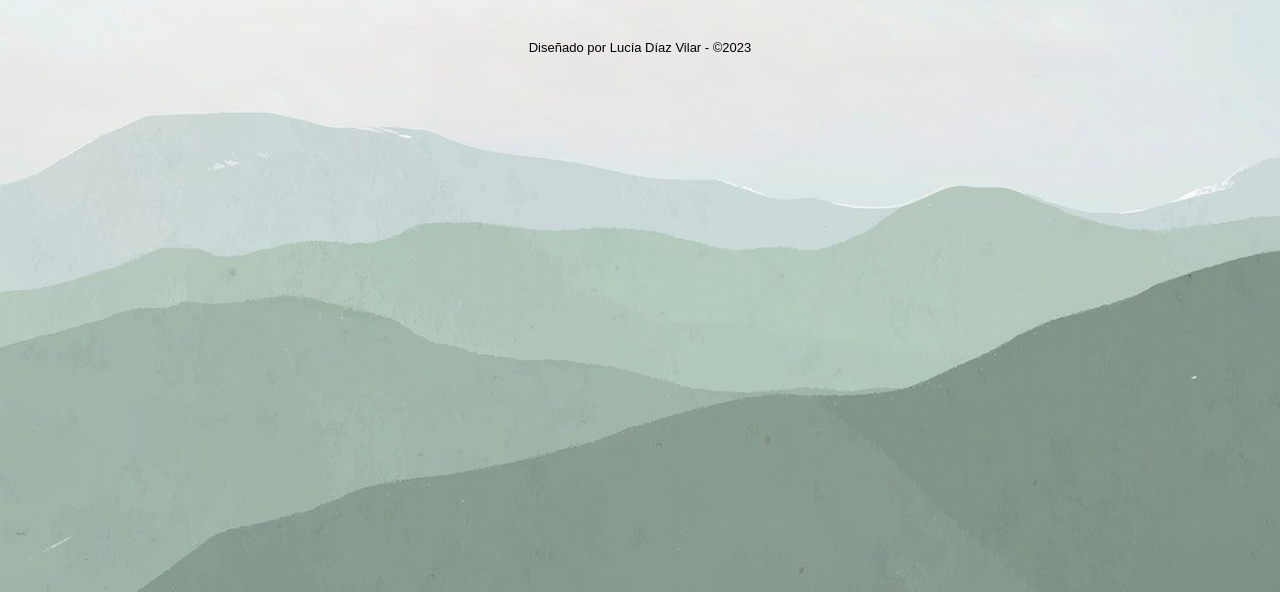
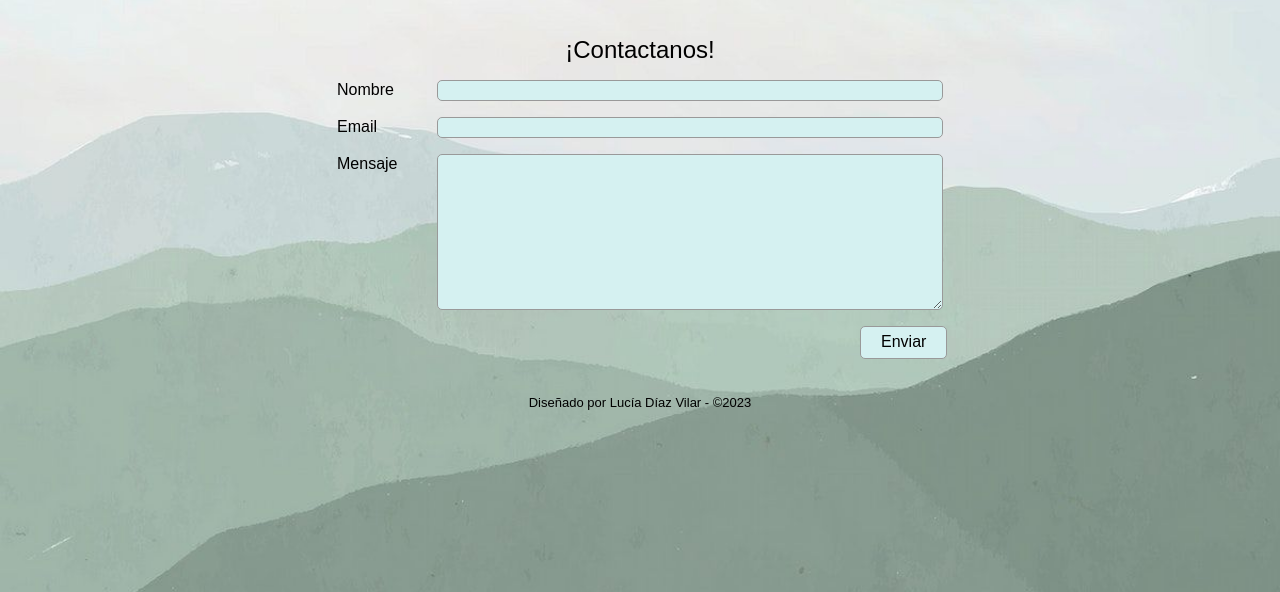
Before and after one commit to LuciaDiazVilar/Diplomatura, a web app: file Sitio Anime para principiantes/Contacto.html in a window 1280 px wide. Shown: the part 208-800 px from the top of the page. Run offline with its HTML, style and script files only (its server is not run), Linux system fonts and the light colour scheme; some web fonts are replaced.

Commit message:
2da entrega trabajo final

```diff
--- a/Sitio Anime para principiantes/CSS/anime.css
+++ b/Sitio Anime para principiantes/CSS/anime.css
@@ -145,3 +145,46 @@ h2 {
     max-width: 100px;
     padding: 10px;
 }
+
+.contacto{
+    display: flex;
+    gap: 24px;
+    justify-content: center;
+}
+
+.contacto h2{
+    text-align: center;
+}
+
+.formulario p{
+    display: flex;
+}
+.formulario p label{
+    min-width: 100px;
+}
+
+.formulario p input,
+.formulario p textarea{
+    width: 500px;
+    background: #d5f1f1;
+    border-radius: 5px;
+    border: 1px solid #999;
+    font-size: 15px;
+    padding: 6px 10px;
+}
+.formulario textarea{
+    height: 150px;
+}
+
+.formulario input[type="submit"] {
+    background: #d5f1f1;
+    color: black;
+    font-size:  16px;
+    padding:  6px 20px;
+    width: auto;
+    position: relative;
+    left: 523px;
+}
+.formulario input[type="submit"]:hover {
+    background-color: #22c08b;
+}
--- a/Sitio Anime para principiantes/Contacto.html
+++ b/Sitio Anime para principiantes/Contacto.html
@@ -5,7 +5,7 @@
     <meta charset="UTF-8">
     <meta http-equiv="X-UA-Compatible" content="IE=edge">
     <meta name="viewport" content="width=device-width, initial-scale=1.0">
-    <title>Amime para principiantes</title>
+    <title>Anime para principiantes</title>
     <link href="https://fonts.googleapis.com/css2?family=Sacramento&family=Ysabeau:wght@300;400;700&display=swap"
         rel="stylesheet">
     <link rel="stylesheet" href="css/normalize.css">
@@ -31,7 +31,28 @@
         </ul>
 
     </nav>
-    <main class="holder">
+    <main class="holder contacto">
+        <div>
+            <h2>¡Contactanos!</h2>
+            <form action="" method="" class="formulario">
+                <p>
+                    <label for="nomvre">Nombre</label>
+                    <input type="text" name="">
+                </p>
+                <p>
+                    <label for="email">Email</label>
+                    <input type="text" name="">
+                </p>
+                <p>
+                    <label for="mensaje">Mensaje</label>
+                    <textarea name=""></textarea>
+                </p>
+                <p>
+                    <input type="submit" value="Enviar">
+                </p>
+            </form>
+        </div>
+
 
     </main>
     <footer>
--- a/Sitio Anime para principiantes/generos.html
+++ b/Sitio Anime para principiantes/generos.html
@@ -5,7 +5,7 @@
     <meta charset="UTF-8">
     <meta http-equiv="X-UA-Compatible" content="IE=edge">
     <meta name="viewport" content="width=device-width, initial-scale=1.0">
-    <title>Amimé para principiantes</title>
+    <title>Animé para principiantes</title>
     <link href="https://fonts.googleapis.com/css2?family=Sacramento&family=Ysabeau:wght@300;400;700&display=swap"
         rel="stylesheet">
     <link rel="stylesheet" href="css/normalize.css">
--- a/Sitio Anime para principiantes/index.html
+++ b/Sitio Anime para principiantes/index.html
@@ -5,7 +5,7 @@
     <meta charset="UTF-8">
     <meta http-equiv="X-UA-Compatible" content="IE=edge">
     <meta name="viewport" content="width=device-width, initial-scale=1.0">
-    <title>Amime para principiantes</title>
+    <title>Anime para principiantes</title>
     <link href="https://fonts.googleapis.com/css2?family=Sacramento&family=Ysabeau:wght@300;400;700&display=swap"
         rel="stylesheet">
     <link rel="stylesheet" href="css/normalize.css">
--- a/Sitio Anime para principiantes/peliculas.html
+++ b/Sitio Anime para principiantes/peliculas.html
@@ -5,7 +5,7 @@
     <meta charset="UTF-8">
     <meta http-equiv="X-UA-Compatible" content="IE=edge">
     <meta name="viewport" content="width=device-width, initial-scale=1.0">
-    <title>Amime para principiantes</title>
+    <title>Anime para principiantes</title>
     <link href="https://fonts.googleapis.com/css2?family=Sacramento&family=Ysabeau:wght@300;400;700&display=swap"
         rel="stylesheet">
     <link rel="stylesheet" href="css/normalize.css">
--- a/Sitio Anime para principiantes/series.html
+++ b/Sitio Anime para principiantes/series.html
@@ -5,7 +5,7 @@
     <meta charset="UTF-8">
     <meta http-equiv="X-UA-Compatible" content="IE=edge">
     <meta name="viewport" content="width=device-width, initial-scale=1.0">
-    <title>Amime para principiantes</title>
+    <title>Anime para principiantes</title>
     <link href="https://fonts.googleapis.com/css2?family=Sacramento&family=Ysabeau:wght@300;400;700&display=swap"
         rel="stylesheet">
     <link rel="stylesheet" href="css/normalize.css">
```
